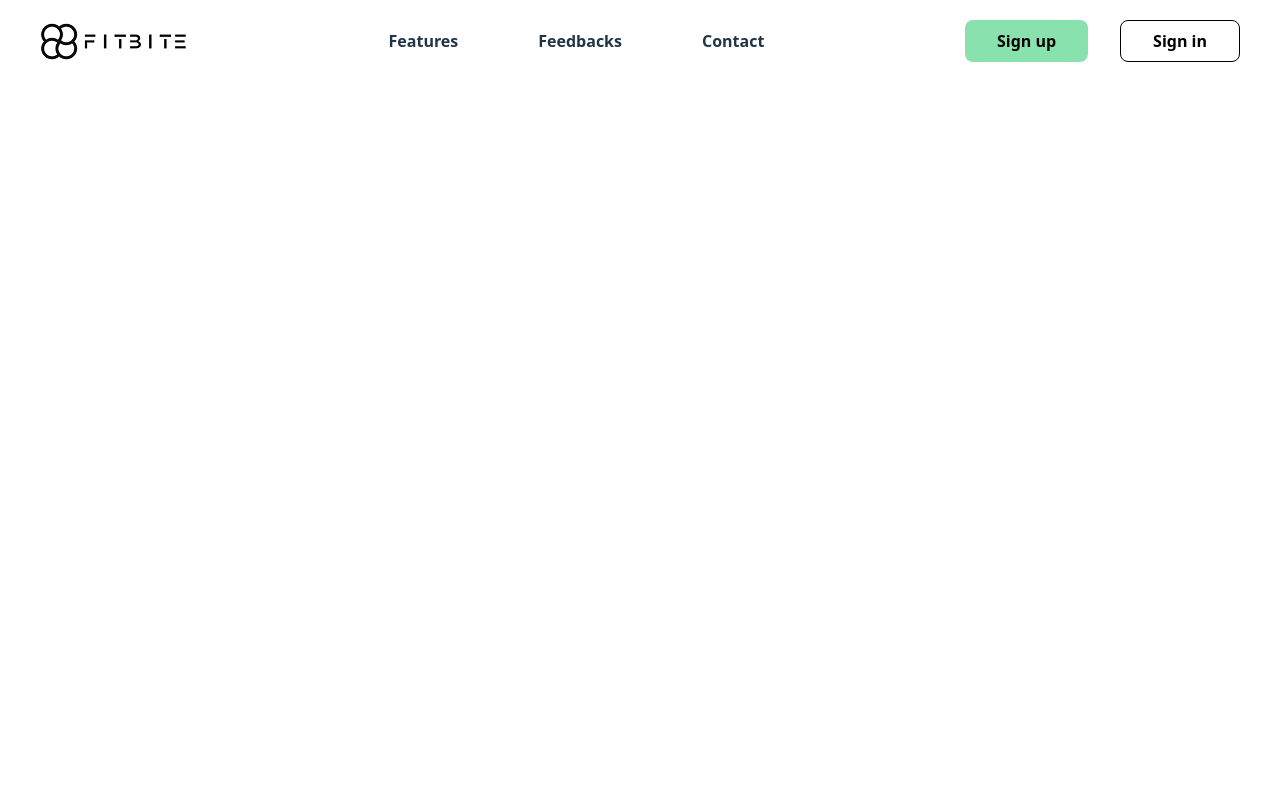
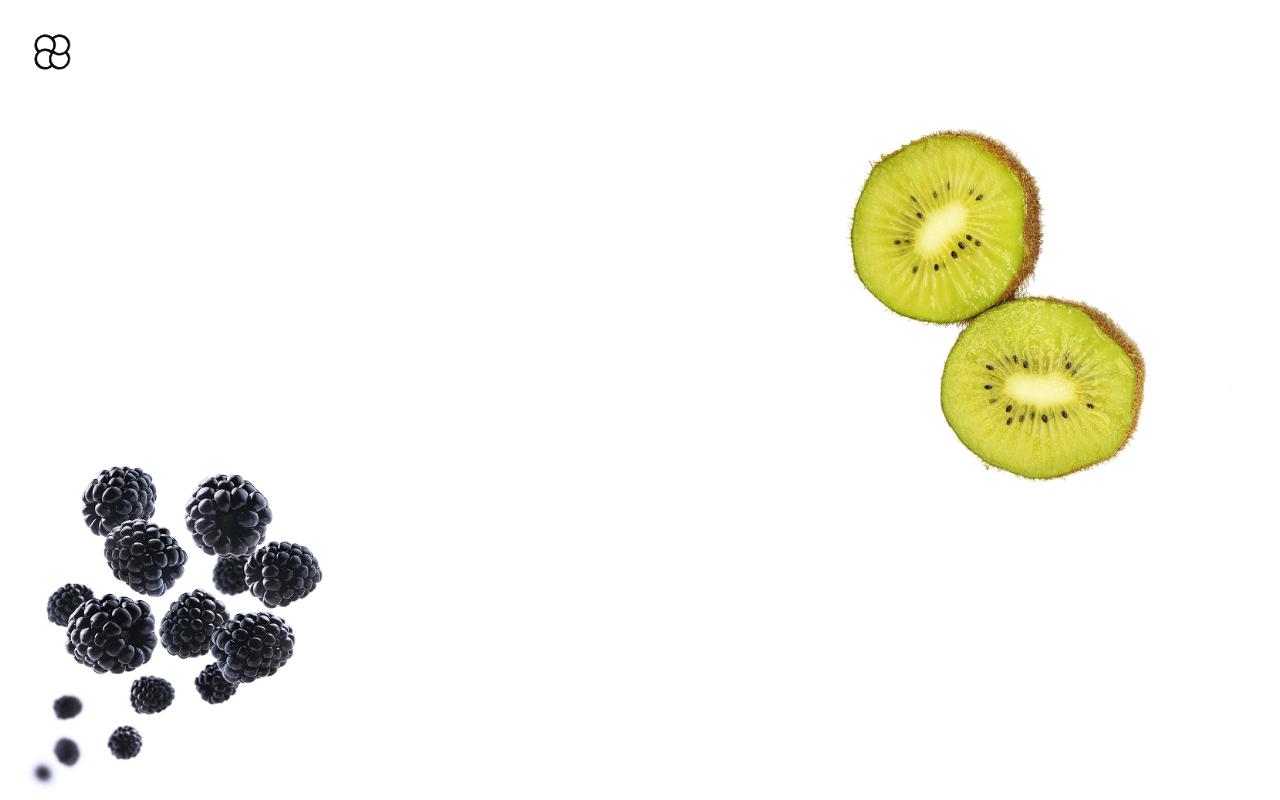
Before and after one commit to sandeepaMallawarachchi/fitbite, a React (Vite) app in the folder client/: page /SignIn in a window 1280 px wide. Built offline with nearby package versions, Linux system fonts and the light colour scheme.

Commit message:
sign in started

```diff
--- a/client/src/App.tsx
+++ b/client/src/App.tsx
@@ -4,15 +4,17 @@ import Header from './layout/Header';
 // import Footer from './layout/Footer';
 import Home from './pages/Home';
 import Sample from './pages/Sample';
+import SignIn from './auth/SignIn';
 
 function App() {
   return (
     <div>
       <Router>
-        <Header />
+        {/* <Header /> */}
         <Routes>
           <Route path="/" element={<Home />} />
           <Route path="/sample" element={<Sample />} />
+          <Route path="/SignIn" element={<SignIn />} />
         </Routes>
         {/* <Footer /> */}
       </Router>
--- /dev/null
+++ b/client/src/auth/SignIn.tsx
@@ -0,0 +1,20 @@
+export default function SignIn() {
+  return (
+    <section className="relative min-h-screen bg-white overflow-hidden">
+      {/* Background Image */}
+      <div
+        className="absolute inset-0 bg-cover bg-top bg-no-repeat z-0"
+        style={{ backgroundImage: `url('/common-bg.png')` }}
+      />
+      <div className="p-8">
+        <a href="/">
+          <img
+            src="/vite.png"
+            alt="fite bite Logo"
+            className="h-10 w-auto cursor-pointer"
+          />
+        </a>
+      </div>
+    </section>
+  );
+}
--- a/client/src/layout/Header.tsx
+++ b/client/src/layout/Header.tsx
@@ -40,7 +40,7 @@ const Header: React.FC = () => {
             Sign up
           </button>
           <button
-            onClick={() => navigate("/sign-in")}
+            onClick={() => navigate("/SignIn")}
             className="text-black px-8 py-2 border rounded-md text-md font-semibold"
           >
             Sign in
```
Also changed, not shown: client/public/common-bg.png (added).
